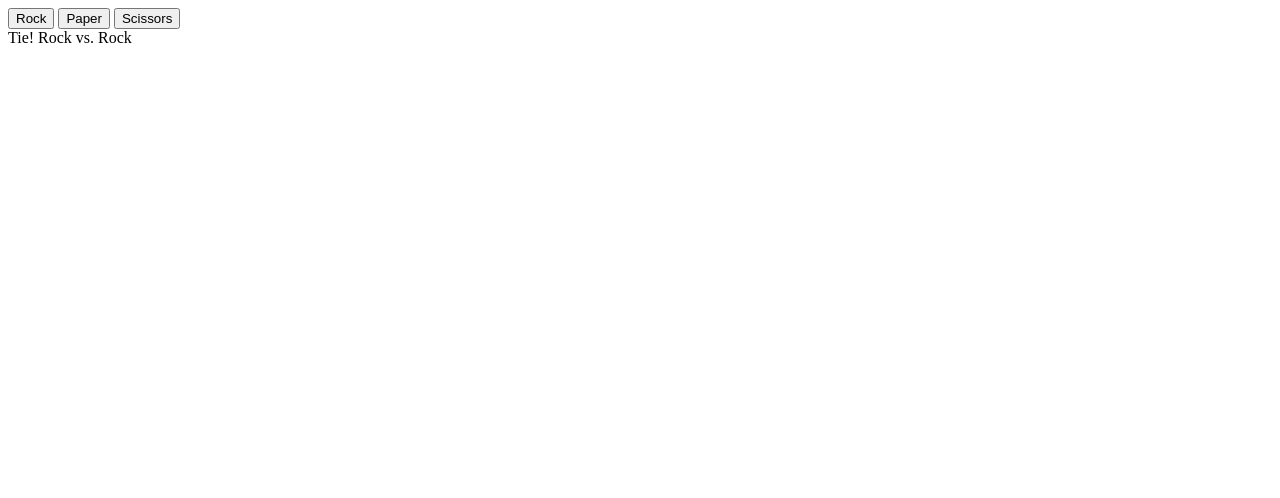
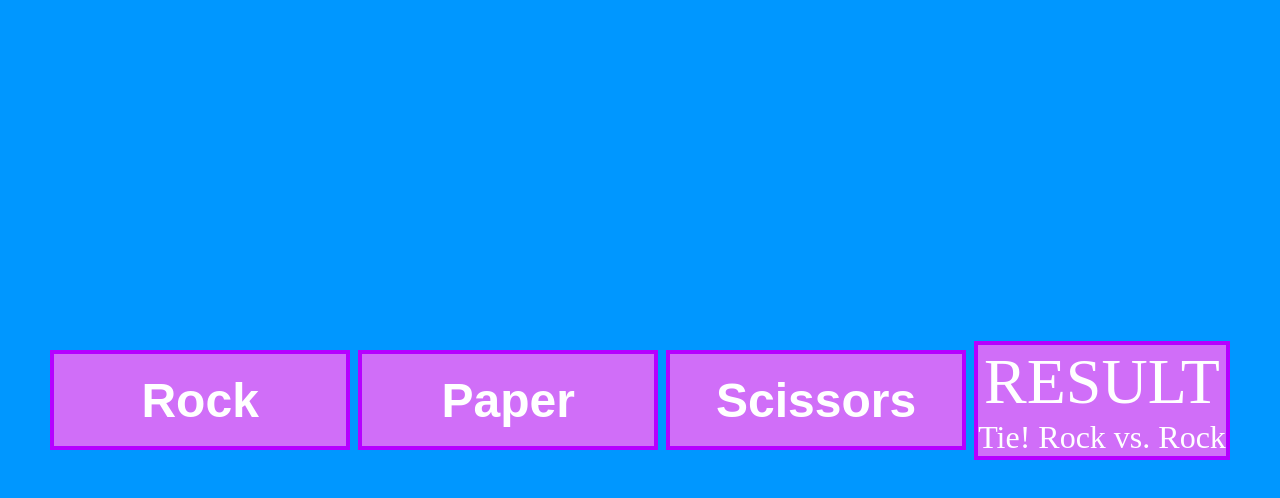
Before and after one commit to ezilin/rock-paper-scissors, a plain HTML site: page index.html in a window 1280 px wide. Both pictures are taken after a click on the button "Rock". Drawn offline with Linux system fonts and the light colour scheme.

Commit message:
Add DOM manipulation to simulate a simple rock paper scissor game

```diff
--- a/index.html
+++ b/index.html
@@ -4,6 +4,7 @@
     <head>
         <meta charset = "utf-8">
         <title>Rock Paper Scissors</title>
+        <link rel="stylesheet" href="style.css">
         <script src="./rps.js" defer></script>
     </head>
 
--- a/rps.js
+++ b/rps.js
@@ -43,7 +43,6 @@ function game() {
     let wins = 0;
     let losses = 0;
     let ties = 0;
-    //for (i = 0; i < 5; i++) {
     let playerChoice = prompt("Rock, Paper, or Scissors?");
     let msg = playRound(playerChoice, getComputerChoice());
     console.log(msg);
@@ -56,17 +55,40 @@ function game() {
     else if (msg.search(/tie/) != - 1) {
         ties += 1;
     }
-    //}
 }
 
+const container = document.querySelector(".container");
 const buttons = document.querySelectorAll("button");
+const resultDiv = document.createElement("div");
+let triggered = false;
+
+resultDiv.setAttribute("style", "display: flex; flex-flow: column nowrap; background-color: #D06EF8; border: 4px solid #B600FF; text-align: center;")
+
 buttons.forEach(button => {
+    button.addEventListener('click', () => {
+        if (!triggered) {
+            let wordResult = document.createElement("div");
+            wordResult.textContent = "RESULT";
+            wordResult.setAttribute("style", "font-size: 64px; color: white;");
+
+            resultDiv.appendChild(wordResult);
+        }
+        triggered = true;
+    });
+
     button.addEventListener('click', e => {
         let rst = playRound(e.target.textContent, getComputerChoice());
 
-        const container = document.querySelector(".container");
+        const remove = document.querySelector(".showResult");
+        if (remove)
+            resultDiv.removeChild(remove);
+
         const textResult = document.createElement("div");
         textResult.textContent = rst;
-        container.appendChild(textResult);
+        textResult.setAttribute("style", "text-align: center; color: white; font-size: 32px;");
+        textResult.classList.add("showResult");
+        resultDiv.appendChild(textResult);
     });
 });
+
+container.appendChild(resultDiv);
```
Lines whose indentation alone changed are shown as unchanged.
